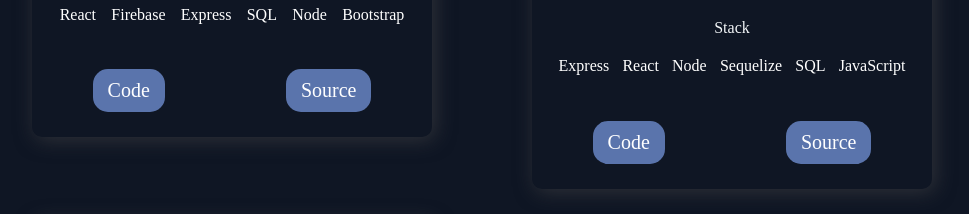
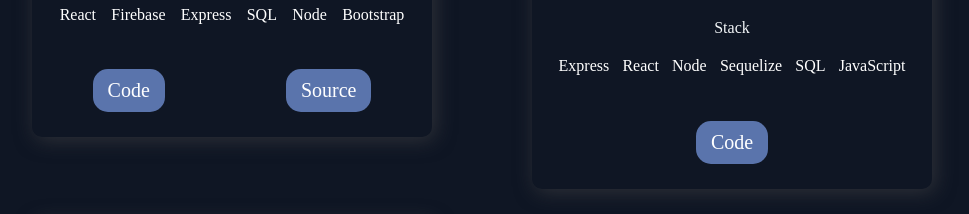
Before and after one commit to andrescn2020/andrescapano, a Next.js app: page / in a window 1280 px wide. Shown: the part 1298-1512 px from the top of the page, without its empty margins (158-1127 px from the left). Built offline with nearby package versions, Linux system fonts and the light colour scheme.

Commit message:
Updated sources

```diff
--- a/src/components/Projects/Projects.js
+++ b/src/components/Projects/Projects.js
@@ -10,27 +10,26 @@ const Projects = () => (
     <SectionDivider />
     <SectionTitle main> Projects </SectionTitle>
     <GridContainer>
-      {projects.map(( { id, image, title, tags, description, source, visit} ) => (
-        <BlogCard key={id}>
-          <Img src={image} />
+      {projects.map(( project ) => (
+        <BlogCard key={project.id}>
+          <Img src={project.image} />
           <TitleContent>
-            <HeaderThree title>{title}</HeaderThree>
+            <HeaderThree title>{project.title}</HeaderThree>
             <Hr  />
           </TitleContent>
-          <CardInfo>{description}</CardInfo>
+          <CardInfo>{project.description}</CardInfo>
           <br/>
           <div>
             <TitleContent>Stack</TitleContent>
-
             <TagList>
-              {tags.map((tag, i) => (
+              {project.tags.map((tag, i) => (
                  <Tag key={i}>{tag} </Tag>
               ))}
             </TagList>
           </div>
           <UtilityList>
-            <ExternalLinks href={visit}>Code</ExternalLinks>
-            <ExternalLinks href={source}>Source</ExternalLinks>
+            <ExternalLinks target="_blank" href={project.visit}>Code</ExternalLinks>
+            {project.source === "" ? null : <ExternalLinks target="_blank" href={project.source}>Source</ExternalLinks>}
           </UtilityList>
         </BlogCard>
       ))}
--- a/src/constants/constants.js
+++ b/src/constants/constants.js
@@ -13,18 +13,18 @@ export const projects = [
     description: "Using React, Node.js, Express & SQL i create an application to consult information about videogames.",
       image: '/images/Videogames.PNG',
       tags: ['Express', 'React', 'Node', "Sequelize", "SQL", "JavaScript"],
-    source: 'https://google.com',
+    source: '',
     visit: 'https://github.com/andrescn2020/Videogames',
-    id: 2,
+    id: 1,
   },
   {
     title: 'Countries API',
     description:"Using React, Node.js, Express & SQL i create an application to consult information about countries around the world.",
     image: '/images/Countries.PNG',
     tags: ['Express', 'React', 'Node', "Sequelize", "SQL", "JavaScript"],
-    source: 'https://google.com',
+    source: '',
     visit: 'https://github.com/andrescn2020/Countries',
-    id: 3,
+    id: 2,
   },
   {
     title: 'Calculator',
@@ -33,7 +33,7 @@ export const projects = [
     tags: ['React', "JavaScript"],
     source: 'https://calculator-iota-dusky.vercel.app/',
     visit: 'https://github.com/andrescn2020/Calculator',
-    id: 1,
+    id: 3,
   }
 ];
 
```
